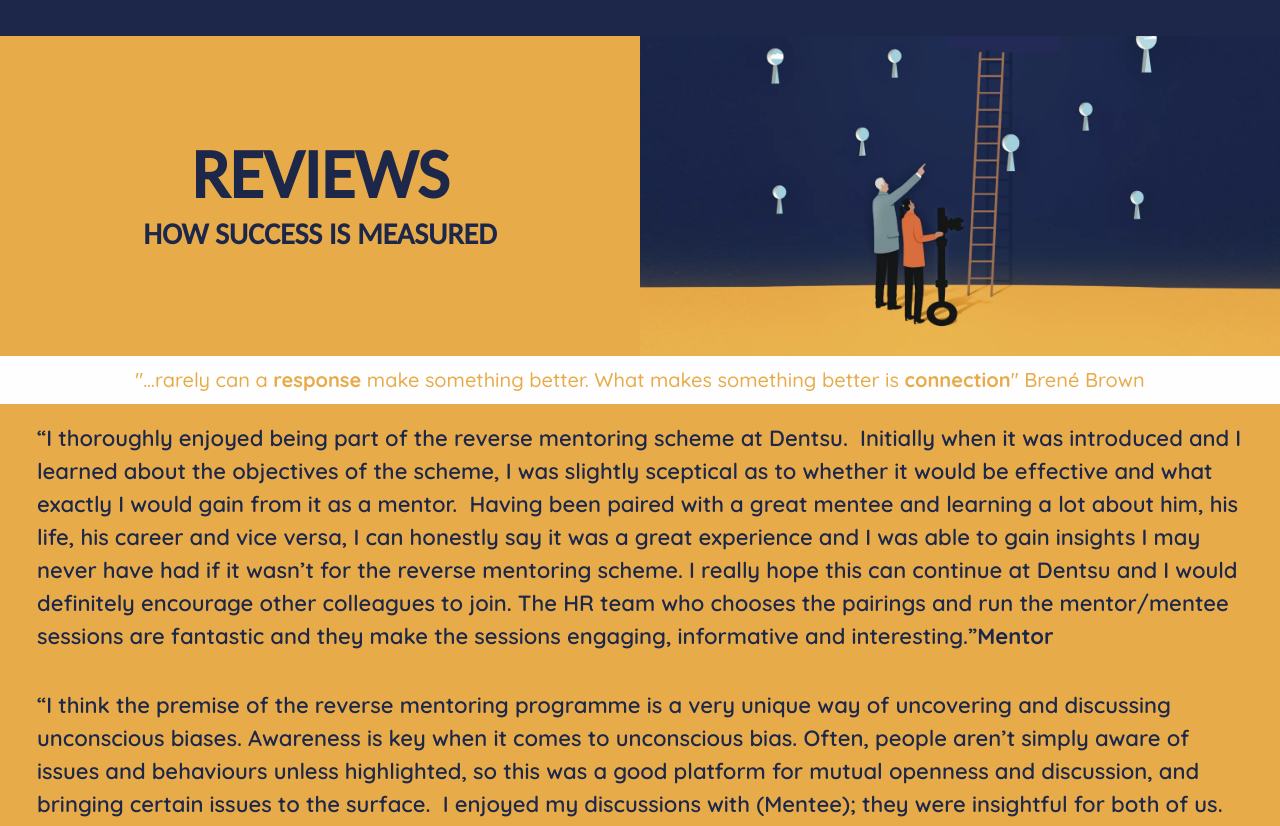
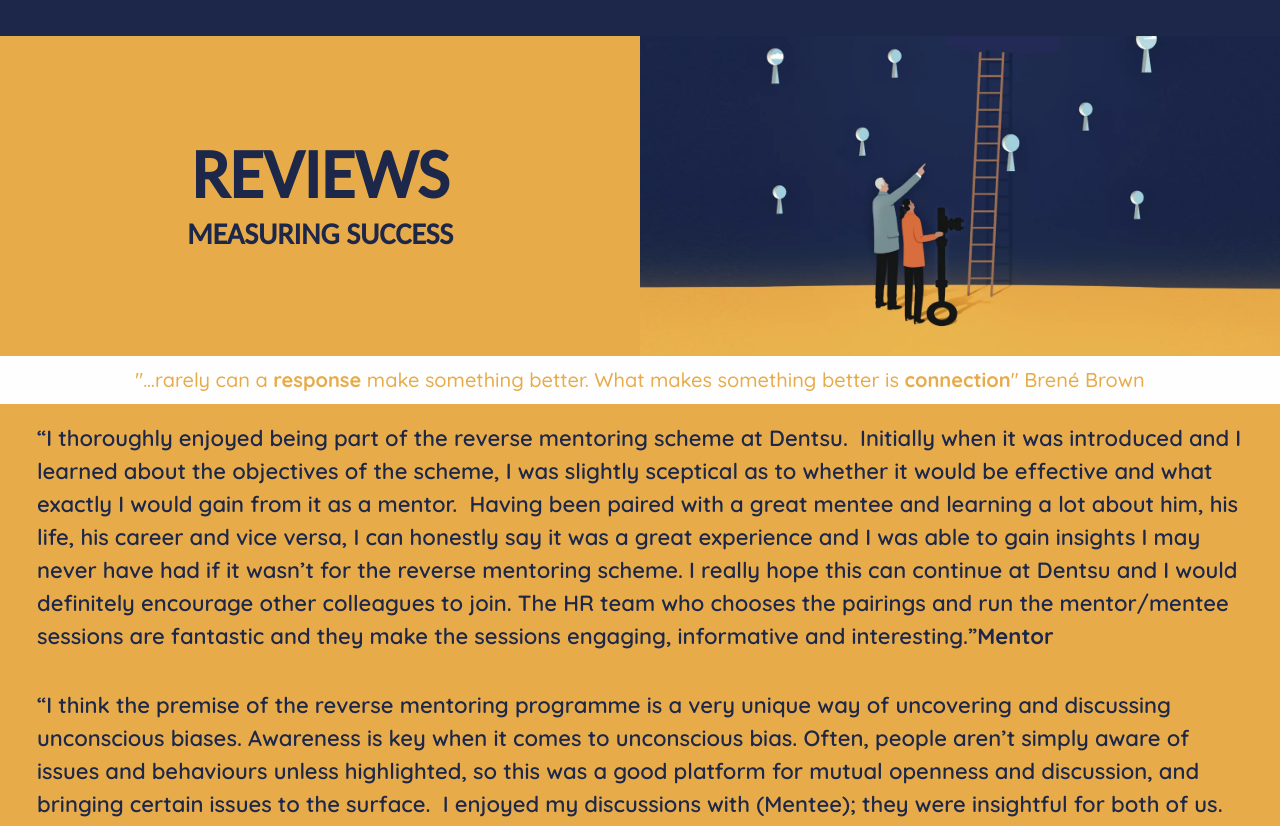
Before and after one commit to SkippyWalnuts/rev-mentoring-react, a React (Create React App) app: page / in a window 1280 px wide. Shown: the part 2800-3626 px from the top of the page. Built offline with nearby package versions, Linux system fonts and the light colour scheme.

Commit message:
Updated Reviews HTML, removed link

```diff
--- a/src/Reviews.js
+++ b/src/Reviews.js
@@ -10,13 +10,11 @@ export default function Reviews() {
             <div className="col title-col">
         <h3>
             <div className="section-title">Reviews</div>
-            How Success is Measured</h3>
+            Measuring Success</h3>
          </div>
         <div className="col title-col">
-       <a href="https://www.marieclaire.fr/le-reverse-mentoring-ou-le-phenomene-du-mentorat-inverse,1250730.asp" target="_blank" rel="noreferrer"
-       title="(Fr) Reverse mentoring or the Phenomenon of Reverse Mentoring by Julia Kadri">
         <img src="../images/reverse-mentoring-ladder.png" className="img-fluid"
-        alt="person pointing up a ladder against a wall of locks, as another person looks up holding a key"></img></a>
+        alt="person pointing up a ladder against a wall of locks, as another person looks up holding a key"></img>
         </div>
     </div>
     <div className="row">
```
